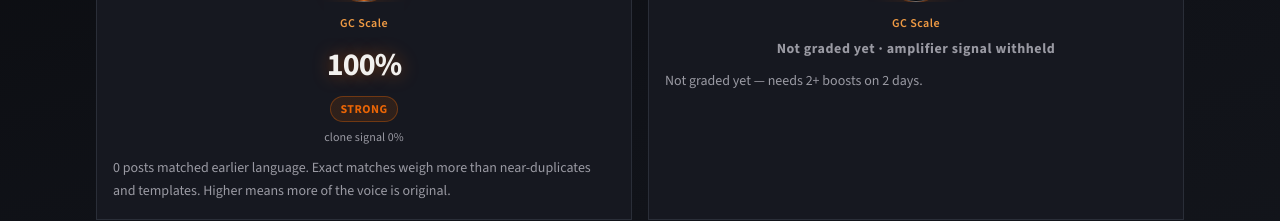
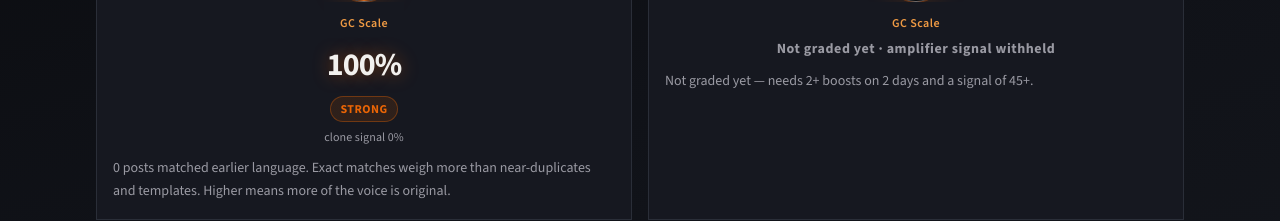
Before and after one commit to mclark-web/charoofbot, a Next.js app: page /accounts/assay_paul in a window 1280 px wide. Shown: the part 533-754 px from the top of the page. Built offline with nearby package versions, Linux system fonts and the light colour scheme.

Commit message:
Name the signal gate on the not-graded note.
The short line now includes a signal of 45+ along with 2+ boosts on 2 days, and the home intro says the two grades are never combined.

Co-authored-by:  Shah <mclark-web@users.noreply.github.com>

```diff
--- a/app/accounts/[handle]/page.tsx
+++ b/app/accounts/[handle]/page.tsx
@@ -3,7 +3,7 @@ import Link from "next/link";
 import { notFound } from "next/navigation";
 import { AgeBadge, LabelBadge, RoleBadge } from "@/components/label-badge";
 import { amplifierScaleScore, detectorSignal } from "@/components/gc-scale";
-import { organicReachMutedNote, organicReachWithheldDetail } from "@/components/organic-reach-copy";
+import { ORGANIC_REACH_NOT_GRADED, organicReachMutedNote } from "@/components/organic-reach-copy";
 import { ScoreMeter } from "@/components/score-meter";
 import { getReport } from "@/lib/corpus";
 import { excerpt, formatAgeDays, formatStamp } from "@/lib/format";
@@ -71,7 +71,7 @@ export default async function AccountPage({ params }: PageProps) {
           detail={
             account.passesAmpGate
               ? `${account.boostPostCount} boosts on ${account.boostDays} day${account.boostDays === 1 ? "" : "s"}. Passes the persistence gate. Higher means less of the activity is boosting someone else.`
-              : organicReachWithheldDetail(account.boostPostCount, account.boostDays, account.ampScore)
+              : ORGANIC_REACH_NOT_GRADED
           }
         />
       </div>
--- a/app/page.tsx
+++ b/app/page.tsx
@@ -74,7 +74,7 @@ export default function DashboardPage() {
           Which narratives are being sewn, and who is copying the language.
         </h1>
         <p className="mt-4 text-lg leading-relaxed text-ink-soft">
-          Original voice and organic reach are graded separately on the GC Scale; STRONG means more authentic.
+          Original voice and organic reach are graded separately on the GC Scale; STRONG means more authentic. The two grades are never combined into one number.
         </p>
         <p className="mt-3 text-sm leading-relaxed text-ink-soft">
           This page is a {report.totals.postCount}-post synthetic corpus across {report.totals.narrativeCount}{" "}
--- a/components/organic-reach-copy.ts
+++ b/components/organic-reach-copy.ts
@@ -1,20 +1,14 @@
 import { amplifierScaleScore, detectorSignal } from "@/components/gc-scale";
 import { THRESHOLDS } from "@/lib/thresholds";
 
-/** Short note on accounts and in the methodology display section. */
-export const ORGANIC_REACH_NOT_GRADED = "Not graded yet — needs 2+ boosts on 2 days.";
+/**
+ * Short note on account meters, the paste bench, and the methodology display section.
+ * Names every part of passesAmplifierGate: boosts, days, and signal.
+ */
+export const ORGANIC_REACH_NOT_GRADED = `Not graded yet — needs ${THRESHOLDS.ampMinBoostPosts}+ boosts on ${THRESHOLDS.ampMinBoostDays} days and a signal of ${THRESHOLDS.ampLabel}+.`;
 
 /** Full gate, stated once on /methodology. Numbers come from the same thresholds the detector uses. */
 export const ORGANIC_REACH_RULE = `Organic reach is graded only when the amplifier signal is ${THRESHOLDS.ampLabel} or higher with at least ${THRESHOLDS.ampMinBoostPosts} boosts on ${THRESHOLDS.ampMinBoostDays} different days; otherwise it reads Not graded yet.`;
-
-/** Withheld organic reach. The same short note covers every failed gate, including a zero-boost skip. */
-export function organicReachWithheldDetail(
-  _boostPostCount: number,
-  _boostDays: number,
-  _ampScore: number,
-): string {
-  return ORGANIC_REACH_NOT_GRADED;
-}
 
 /**
  * Muted line beside an ungraded or graded organic-reach meter.
--- a/components/paste-bench.tsx
+++ b/components/paste-bench.tsx
@@ -4,7 +4,7 @@ import Link from "next/link";
 import { useState } from "react";
 import { AgeBadge, LabelBadge } from "@/components/label-badge";
 import { amplifierScaleScore, detectorSignal } from "@/components/gc-scale";
-import { organicReachMutedNote, organicReachWithheldDetail } from "@/components/organic-reach-copy";
+import { ORGANIC_REACH_NOT_GRADED, organicReachMutedNote } from "@/components/organic-reach-copy";
 import { ScoreMeter } from "@/components/score-meter";
 import { formatAgeDays, formatLatency, matchLabel } from "@/lib/format";
 import { runPaste, type PasteRun } from "@/lib/paste";
@@ -221,7 +221,7 @@ function AccountSlice({ account }: { account: AccountReport }) {
           detail={
             account.passesAmpGate
               ? `${account.boostPostCount} boosts across ${account.boostDays} days. Higher means less of the activity is boosting someone else.`
-              : organicReachWithheldDetail(account.boostPostCount, account.boostDays, account.ampScore)
+              : ORGANIC_REACH_NOT_GRADED
           }
         />
       </div>
```
Also changed, not shown: 1 other file (tests, documents, lock files or other folders).
